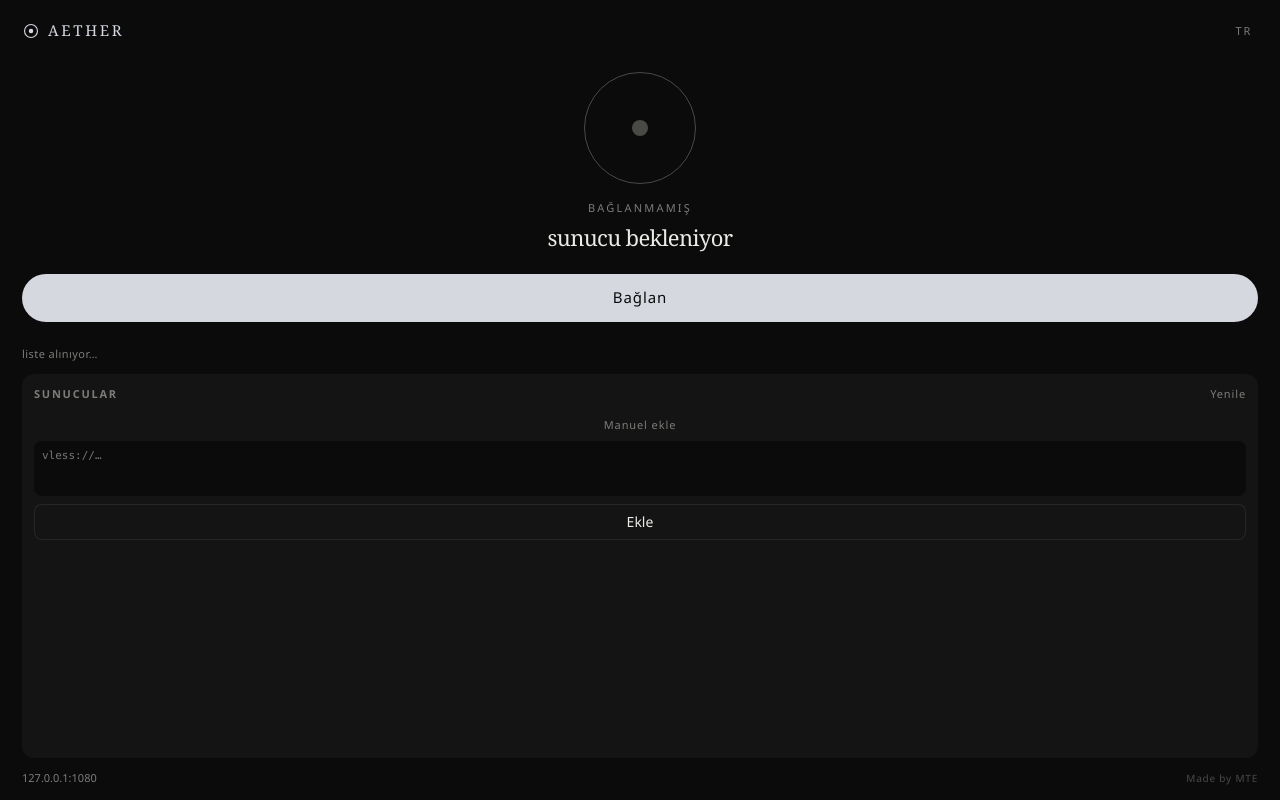
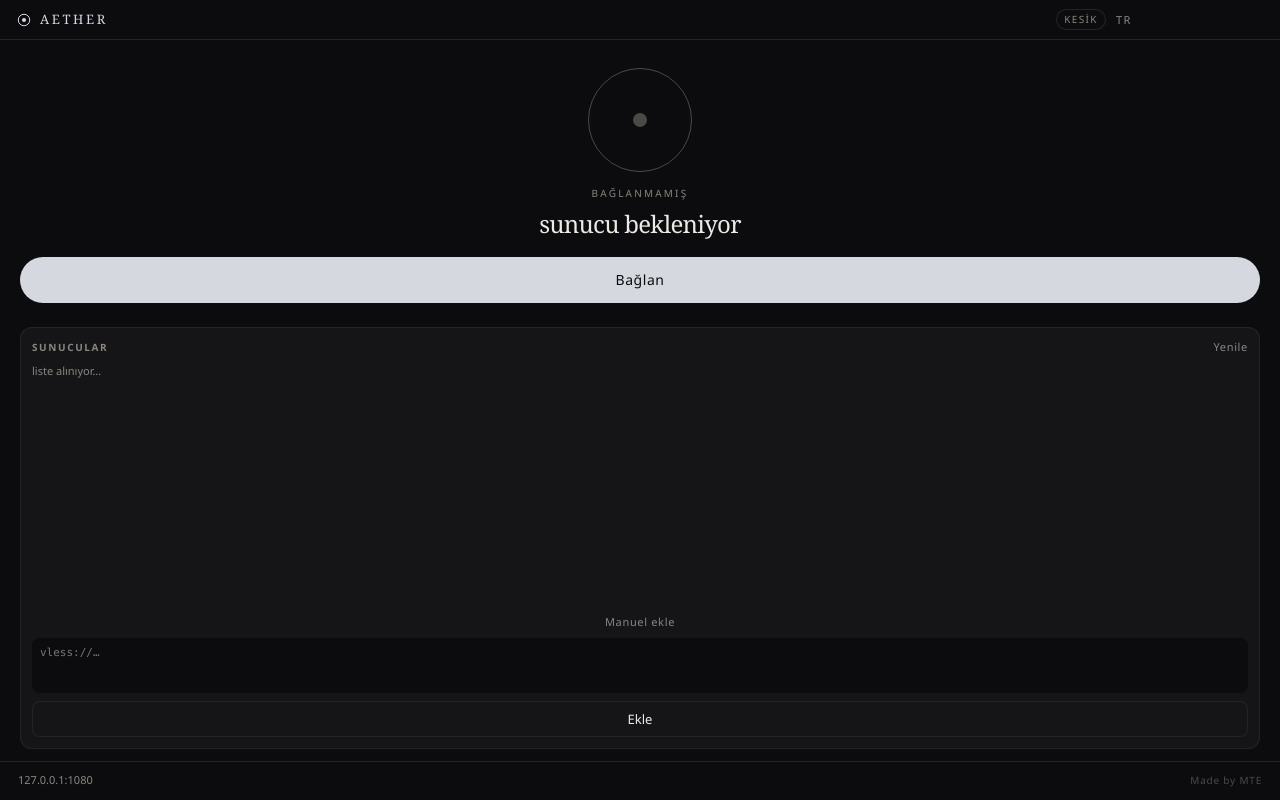
Before and after one commit to MuhammeDTayyiP0/aether-client, an Electron app: page src/renderer/index.html in a window 1280 px wide. Drawn offline with Linux system fonts and the light colour scheme; no server answers.

Commit message:
Fix sing-box 1.14 DNS; custom titlebar; bundle core, no extra download

```diff
--- a/src/renderer/app.js
+++ b/src/renderer/app.js
@@ -11,7 +11,7 @@ const copy = {
     empty: "Liste henüz yok. Yenile’ye bas.",
     proxy: "127.0.0.1:1080",
     noNode: "Sunucu yok — vlist.geldesat.com",
-    noCore: "Çekirdek yok. Release paketini kullan.",
+    noCore: "Çekirdek pakette. GitHub Release’i kullan — sing-box ayrı indirme.",
     reload: "Yenile",
     fetching: "liste alınıyor…",
     fetchOk: "vlist.geldesat.com",
@@ -30,7 +30,7 @@ const copy = {
     empty: "No list yet. Hit refresh.",
     proxy: "127.0.0.1:1080",
     noNode: "No server — vlist.geldesat.com",
-    noCore: "Core missing. Use a Release build.",
+    noCore: "Core is bundled. Use a GitHub Release — don’t install sing-box.",
     reload: "Refresh",
     fetching: "fetching list…",
     fetchOk: "vlist.geldesat.com",
@@ -65,24 +65,31 @@ function paint() {
   const p = selectedProfile();
   $("nodeName").textContent = p ? p.name : L.pick;
   const ring = $("ring");
+  const pill = $("pill");
   if (busy) {
     ring.dataset.state = "busy";
     $("stateLabel").textContent = L.busy;
     $("go").textContent = L.busy;
     $("go").disabled = true;
     $("go").classList.remove("on");
+    pill.textContent = L.busy;
+    pill.classList.remove("on");
   } else if (running) {
     ring.dataset.state = "up";
     $("stateLabel").textContent = L.up;
     $("go").textContent = L.stop;
     $("go").disabled = false;
     $("go").classList.add("on");
+    pill.textContent = L.up;
+    pill.classList.add("on");
   } else {
     ring.dataset.state = "down";
     $("stateLabel").textContent = L.down;
     $("go").textContent = L.go;
     $("go").disabled = !p;
     $("go").classList.remove("on");
+    pill.textContent = L.down;
+    pill.classList.remove("on");
   }
   const ul = $("nodes");
   ul.innerHTML = "";
@@ -149,6 +156,7 @@ async function refresh() {
   locale = s.locale || locale;
   profiles = s.profiles || [];
   running = Boolean(s.running);
+  if (s.platform) document.documentElement.dataset.os = s.platform;
   if (s.activeId) selected = s.activeId;
   else if (!selected && profiles[0]) selected = profiles[0].id;
   if (s.lastError) {
--- a/src/renderer/index.html
+++ b/src/renderer/index.html
@@ -11,8 +11,8 @@
     <link rel="stylesheet" href="styles.css" />
   </head>
   <body>
-    <div class="app">
-      <header class="top">
+    <div class="shell">
+      <header class="titlebar">
         <div class="brand">
           <svg class="logo" viewBox="0 0 32 32" aria-hidden="true">
             <circle cx="16" cy="16" r="11.5" fill="none" stroke="currentColor" stroke-width="2" />
@@ -20,9 +20,11 @@
           </svg>
           <span>Aether</span>
         </div>
+        <span class="pill" id="pill">kesik</span>
         <button type="button" id="lang" class="lang">TR</button>
       </header>
 
+      <main class="main">
         <section class="stage">
           <button type="button" class="ring" id="ring" data-state="down" aria-label="Bağlan">
             <span class="ring-core"></span>
@@ -34,13 +36,13 @@
         <button type="button" class="go" id="go">Bağlan</button>
         <ol class="steps" id="steps" hidden></ol>
         <p class="err" id="err" hidden></p>
-      <p class="hint" id="fetchHint">vlist.geldesat.com</p>
 
         <section class="block">
           <div class="block-head">
             <h2 id="nodesTitle">Sunucular</h2>
             <button type="button" class="textbtn" id="reload">Yenile</button>
           </div>
+          <p class="hint" id="fetchHint">vlist.geldesat.com</p>
           <ul class="nodes" id="nodes"></ul>
           <button type="button" class="textbtn manual-toggle" id="manualToggle">Manuel ekle</button>
           <div id="manual" class="manual" hidden>
@@ -48,6 +50,7 @@
             <button type="button" class="ghost" id="add">Ekle</button>
           </div>
         </section>
+      </main>
 
       <footer class="foot">
         <span id="proxyHint">127.0.0.1:1080</span>
--- a/src/renderer/styles.css
+++ b/src/renderer/styles.css
@@ -1,14 +1,15 @@
 :root {
-  --bg: #0b0b0c;
+  --bg: #0c0c0e;
   --fg: #eceae4;
-  --muted: #7e7c78;
-  --line: #262627;
-  --card: #141415;
+  --muted: #8a8780;
+  --line: #242428;
+  --card: #151518;
   --platinum: #d5d8de;
   --down: #4a4946;
-  --bad: #c45c4a;
+  --bad: #d07264;
   --font-ui: "Segoe UI", "SF Pro Text", "Helvetica Neue", sans-serif;
   --font-display: Georgia, "Iowan Old Style", "Times New Roman", serif;
+  --title-h: 40px;
 }
 
 * { box-sizing: border-box; }
@@ -17,21 +18,31 @@ body {
   background: var(--bg);
   color: var(--fg);
   font-family: var(--font-ui);
-  font-size: 14px;
+  font-size: 13px;
   line-height: 1.45;
   user-select: none;
+  overflow: hidden;
 }
-.app {
-  min-height: 100%;
-  padding: 20px 22px 14px;
+.shell {
+  height: 100%;
   display: flex;
   flex-direction: column;
-  gap: 12px;
 }
-.top {
+.titlebar {
+  height: var(--title-h);
+  flex-shrink: 0;
   display: flex;
   align-items: center;
-  justify-content: space-between;
+  gap: 10px;
+  padding: 0 16px;
+  padding-right: 148px;
+  border-bottom: 1px solid var(--line);
+  -webkit-app-region: drag;
+  app-region: drag;
+}
+.titlebar button {
+  -webkit-app-region: no-drag;
+  app-region: no-drag;
 }
 .brand {
   display: flex;
@@ -39,29 +50,50 @@ body {
   gap: 8px;
   color: var(--platinum);
   font-family: var(--font-display);
-  font-size: 15px;
-  letter-spacing: 0.18em;
+  font-size: 13px;
+  letter-spacing: 0.2em;
   text-transform: uppercase;
 }
-.logo { width: 18px; height: 18px; }
+.logo { width: 16px; height: 16px; }
+.pill {
+  margin-left: auto;
+  font-size: 10px;
+  letter-spacing: 0.14em;
+  text-transform: uppercase;
+  color: var(--muted);
+  padding: 3px 8px;
+  border-radius: 999px;
+  box-shadow: inset 0 0 0 1px var(--line);
+}
+.pill.on { color: var(--platinum); box-shadow: inset 0 0 0 1px rgba(213,216,222,0.35); }
 .lang {
   border: 0;
   background: transparent;
   color: var(--muted);
   font: inherit;
   font-size: 11px;
-  letter-spacing: 0.16em;
+  letter-spacing: 0.14em;
   cursor: pointer;
+  padding: 4px 0;
+}
+.main {
+  flex: 1;
+  min-height: 0;
+  overflow: auto;
+  padding: 18px 20px 12px;
+  display: flex;
+  flex-direction: column;
+  gap: 12px;
 }
 .stage {
   display: flex;
   flex-direction: column;
   align-items: center;
-  padding: 18px 0 8px;
+  padding: 10px 0 4px;
 }
 .ring {
-  width: 112px;
-  height: 112px;
+  width: 104px;
+  height: 104px;
   border-radius: 50%;
   border: 1.5px solid var(--down);
   background: transparent;
@@ -80,11 +112,10 @@ body {
   animation: pulse 1.15s ease-in-out infinite;
 }
 .ring-core {
-  width: 16px;
-  height: 16px;
+  width: 14px;
+  height: 14px;
   border-radius: 50%;
   background: var(--down);
-  transition: background 0.2s ease, transform 0.2s ease;
 }
 .ring[data-state="up"] .ring-core,
 .ring[data-state="busy"] .ring-core { background: var(--platinum); }
@@ -95,30 +126,30 @@ body {
   .ring[data-state="busy"] { animation: none; }
 }
 .state {
-  margin: 16px 0 0;
-  font-size: 11px;
-  letter-spacing: 0.2em;
+  margin: 14px 0 0;
+  font-size: 10px;
+  letter-spacing: 0.22em;
   text-transform: uppercase;
   color: var(--muted);
 }
 .node-name {
   margin: 6px 0 0;
   font-family: var(--font-display);
-  font-size: 22px;
+  font-size: 24px;
   letter-spacing: -0.03em;
 }
 .go {
-  height: 48px;
+  height: 46px;
   border: 0;
   border-radius: 999px;
   background: var(--platinum);
   color: var(--bg);
   font: inherit;
-  font-size: 15px;
-  letter-spacing: 0.06em;
+  font-size: 14px;
+  letter-spacing: 0.04em;
   cursor: pointer;
 }
-.go:hover { filter: brightness(1.05); }
+.go:hover { filter: brightness(1.06); }
 .go:disabled { opacity: 0.4; cursor: default; }
 .go.on {
   background: transparent;
@@ -133,22 +164,30 @@ body {
   flex-wrap: wrap;
   gap: 8px 14px;
   color: var(--muted);
-  font-size: 11px;
+  font-size: 10px;
   letter-spacing: 0.08em;
   text-transform: uppercase;
 }
 .steps li[data-on="1"] { color: var(--fg); }
-.err { margin: 0; color: var(--bad); font-size: 12px; }
-.hint { margin: 0; color: var(--muted); font-size: 11px; letter-spacing: 0.04em; }
+.err {
+  margin: 0;
+  color: var(--bad);
+  font-size: 12px;
+  line-height: 1.4;
+  max-height: 4.2em;
+  overflow: auto;
+}
+.hint { margin: 0; color: var(--muted); font-size: 11px; }
 .block {
   background: var(--card);
   border-radius: 12px;
-  padding: 12px 12px 10px;
+  padding: 12px;
   display: flex;
   flex-direction: column;
   gap: 8px;
   flex: 1;
-  min-height: 0;
+  min-height: 120px;
+  box-shadow: inset 0 0 0 1px var(--line);
 }
 .block-head {
   display: flex;
@@ -157,7 +196,7 @@ body {
 }
 .block-head h2 {
   margin: 0;
-  font-size: 11px;
+  font-size: 10px;
   letter-spacing: 0.16em;
   text-transform: uppercase;
   color: var(--muted);
@@ -169,7 +208,7 @@ body {
   color: var(--muted);
   font: inherit;
   font-size: 11px;
-  letter-spacing: 0.08em;
+  letter-spacing: 0.06em;
   cursor: pointer;
   padding: 0;
 }
@@ -182,21 +221,21 @@ body {
   flex-direction: column;
   gap: 2px;
   overflow: auto;
-  max-height: 160px;
+  flex: 1;
 }
 .nodes li {
   display: flex;
   align-items: center;
   gap: 10px;
-  padding: 9px 8px;
+  padding: 10px 8px;
   border-radius: 8px;
   cursor: pointer;
 }
 .nodes li:hover { background: rgba(255,255,255,0.03); }
-.nodes li.active { background: rgba(213, 216, 222, 0.07); }
+.nodes li.active { background: rgba(213, 216, 222, 0.08); }
 .dot {
-  width: 6px;
-  height: 6px;
+  width: 7px;
+  height: 7px;
   border-radius: 50%;
   background: var(--down);
   flex-shrink: 0;
@@ -245,16 +284,16 @@ textarea:focus { outline: 1px solid var(--line); }
   cursor: pointer;
 }
 .foot {
+  flex-shrink: 0;
   display: flex;
   justify-content: space-between;
-  align-items: baseline;
+  align-items: center;
+  padding: 10px 18px 12px;
+  border-top: 1px solid var(--line);
   color: var(--muted);
   font-size: 11px;
 }
-.credit {
-  letter-spacing: 0.08em;
-  opacity: 0.55;
-  font-size: 10px;
-}
+.credit { letter-spacing: 0.08em; opacity: 0.5; font-size: 10px; }
 .empty { color: var(--muted); font-size: 12px; padding: 8px 4px; }
-button:not(:disabled), [role="button"]:not(:disabled) { cursor: pointer; }
+html[data-os="linux"] .titlebar { padding-right: 16px; }
+html[data-os="darwin"] .titlebar { padding-left: 78px; padding-right: 16px; }
```
Also changed, not shown: src/main.js (+62 -26 lines). Lines whose indentation alone changed are shown as unchanged.
